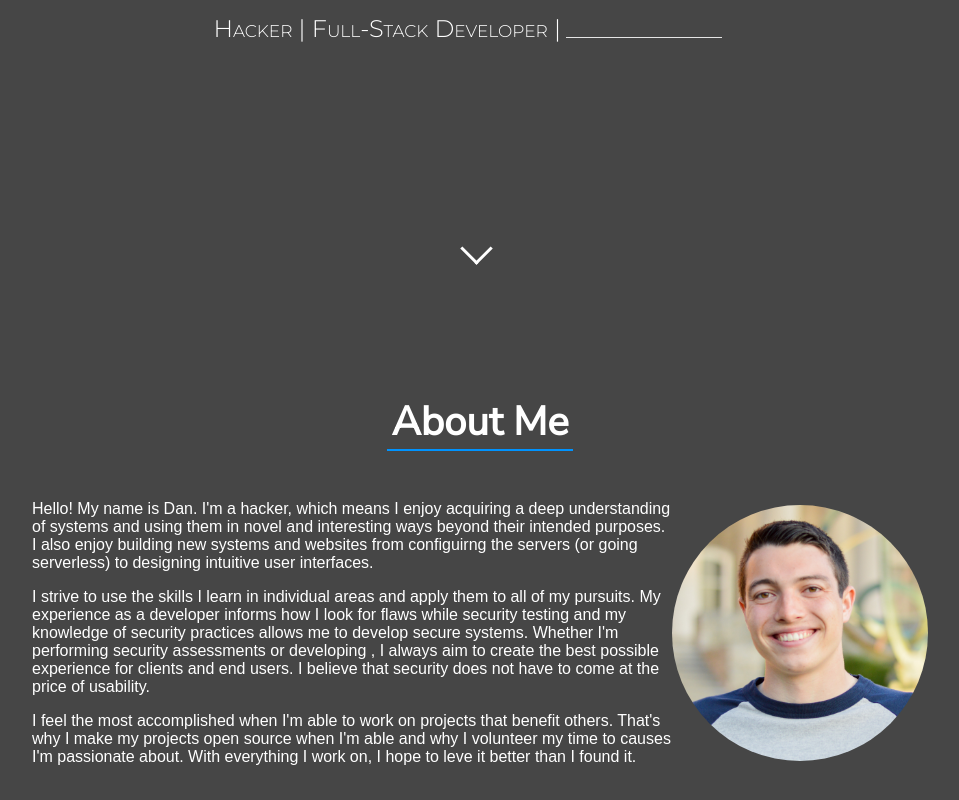
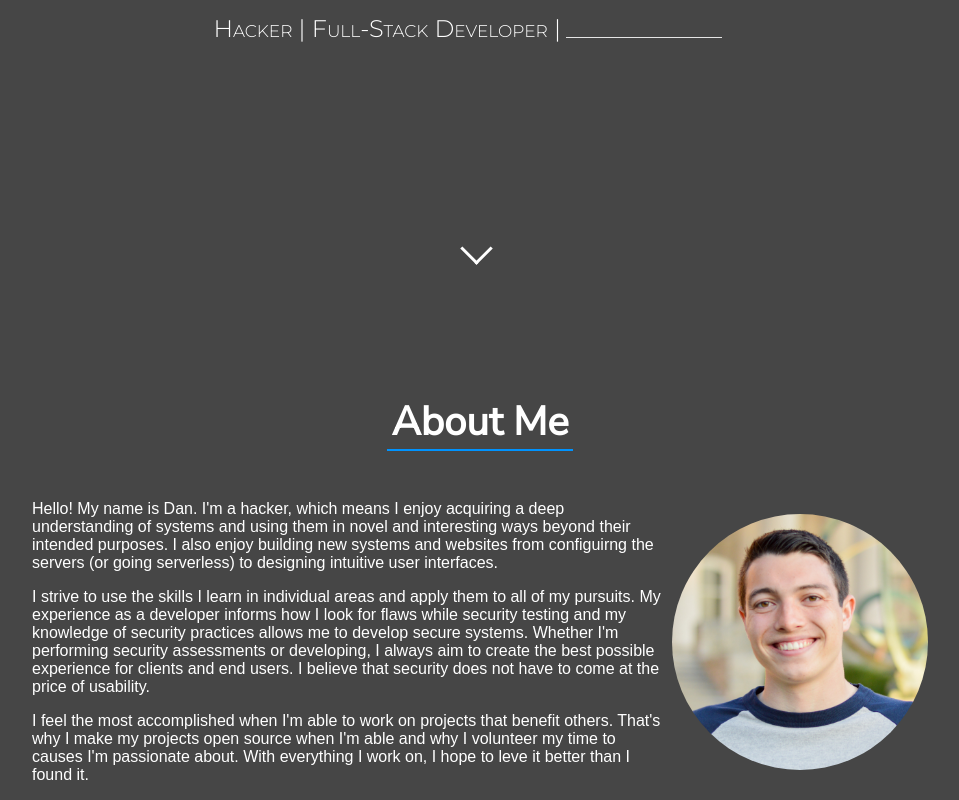
Before and after one commit to DHerls/danherlihy.me, a plain HTML site: page index.html in a window 1280 px wide. Shown: the part 438-1238 px from the top of the page, without its empty margins (160-1119 px from the left). Drawn offline with Linux system fonts and the light colour scheme.

Commit message:
Fix spacing

```diff
--- a/styles/style.css
+++ b/styles/style.css
@@ -107,6 +107,7 @@ h2 {
 
 #about-content #profile {
     font-family: sans-serif;
+    padding-right: 10px;
 }
 
 #headshot {
```
Also changed, not shown: index.html (+1 -1 lines).
